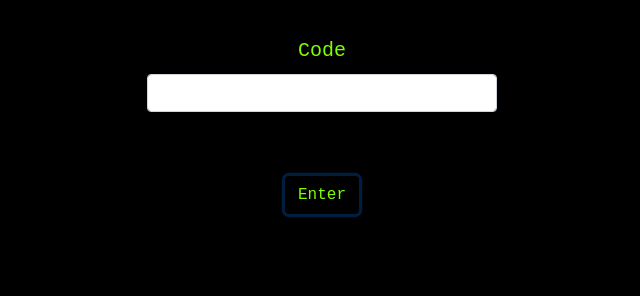
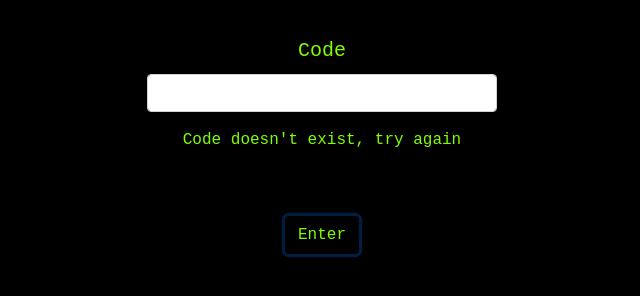
Before and after one commit to La-Shallot/ABCS_EscapeRoomSite, a plain HTML site: page index.html in a window 1280 px wide. Both pictures are taken after a click on the button "Enter". Shown: the part 276-572 px from the top of the page, without its empty margins (318-958 px from the left). Drawn offline with nearby package versions, Linux system fonts and the light colour scheme; a web font is replaced by a local one.

Commit message:
added error msg

```diff
--- a/index.html
+++ b/index.html
@@ -35,6 +35,9 @@
       if(codeString == "helloWorld"){
         window.location.href = "https://www.youtube.com/watch?v=dQw4w9WgXcQ&ab_channel=RickAstleyVEVO";
       }
+      else{
+        document.getElementById("error").innerHTML = "Code doesn't exist, try again";
+      }
     }
 
 
@@ -60,6 +63,12 @@
       <div class="col-sm-4">
       </div>
     </div>
+    <div class="row" style="text-align: center;">
+      <div class="col-sm-12">
+          <p id="error"></p>
+      </div>
+
+    </div>
   </div>
 
   <div class="enter-button pt-5" style="text-align: center; color: green;">
```
